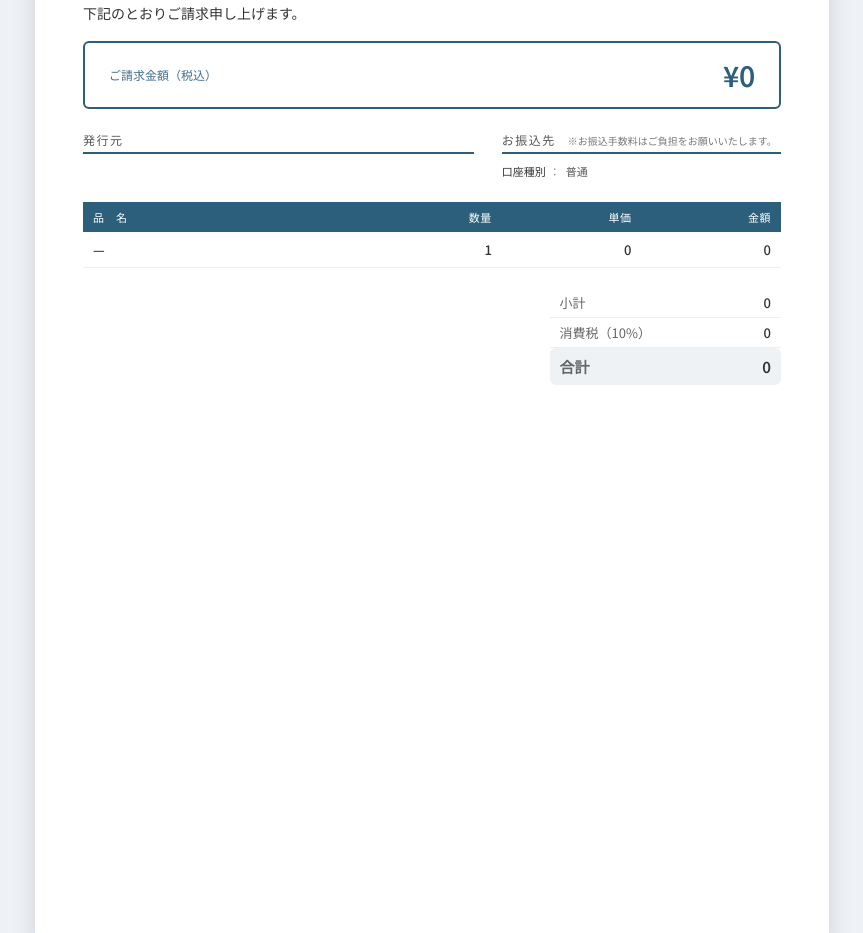
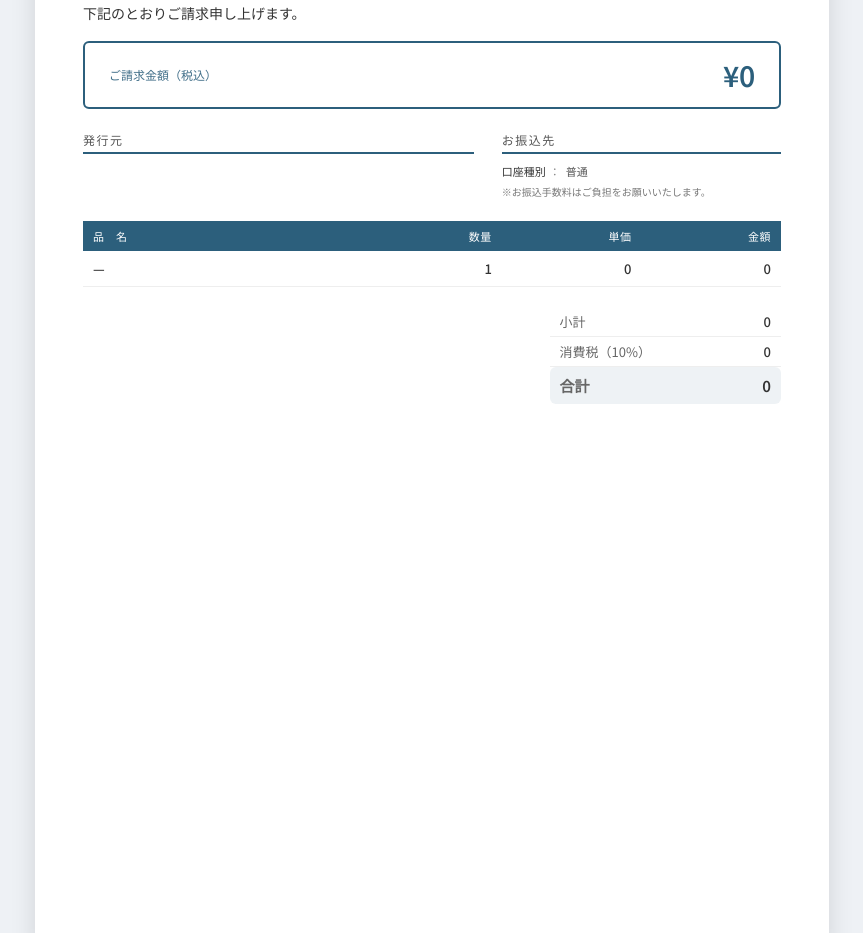
Before and after one commit to kota10-github/invoice-app, a plain HTML site: page index.html in a window 1280 px wide. Shown: the part 2435-3368 px from the top of the page, without its empty margins (208-1071 px from the left). Drawn offline with Linux system fonts and the light colour scheme; no server answers.

Commit message:
deploy: e6be6016b897c26409d2f3eb6c492db7c4e54aa1

```diff
--- a/index.html
+++ b/index.html
@@ -1265,8 +1265,9 @@
           <div class="info-item" id="pIssuerInfo"></div>
         </div>
         <div class="info-col">
-          <div class="info-col-title" id="bankTitle" style="border-color: #2c5f7c;">お振込先<span id="pBankNote" style="display:none;font-size:10px;font-weight:normal;color:#777;letter-spacing:0;text-transform:none;margin-left:12px;"></span></div>
+          <div class="info-col-title" id="bankTitle" style="border-color: #2c5f7c;">お振込先</div>
           <div class="info-item" id="pBankInfo"></div>
+          <div id="pBankNote" style="display:none;font-size:10px;color:#777;margin-top:4px;"></div>
         </div>
       </div>
 
@@ -1874,7 +1875,7 @@
     const bankNoteEl = document.getElementById('pBankNote');
     const bankNoteVal = v('bankNote');
     if (bankNoteVal) {
-      bankNoteEl.style.display = 'inline';
+      bankNoteEl.style.display = 'block';
       bankNoteEl.textContent = '※' + bankNoteVal;
     } else {
       bankNoteEl.style.display = 'none';
```
